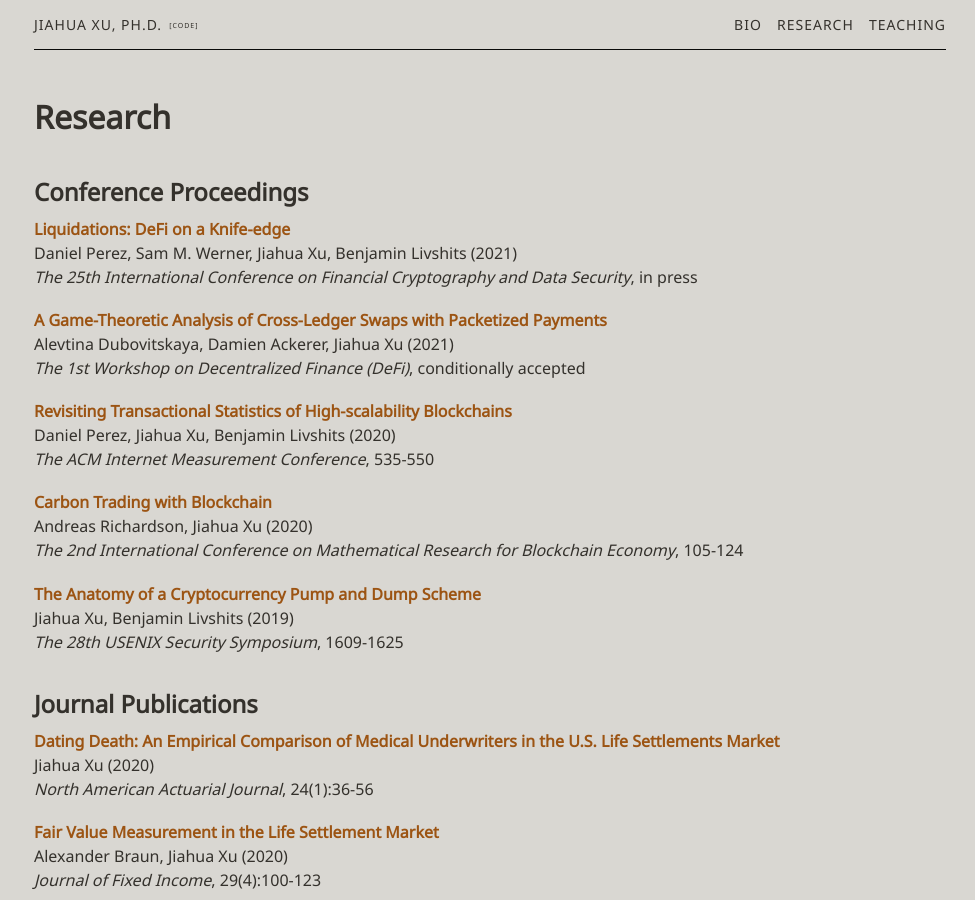
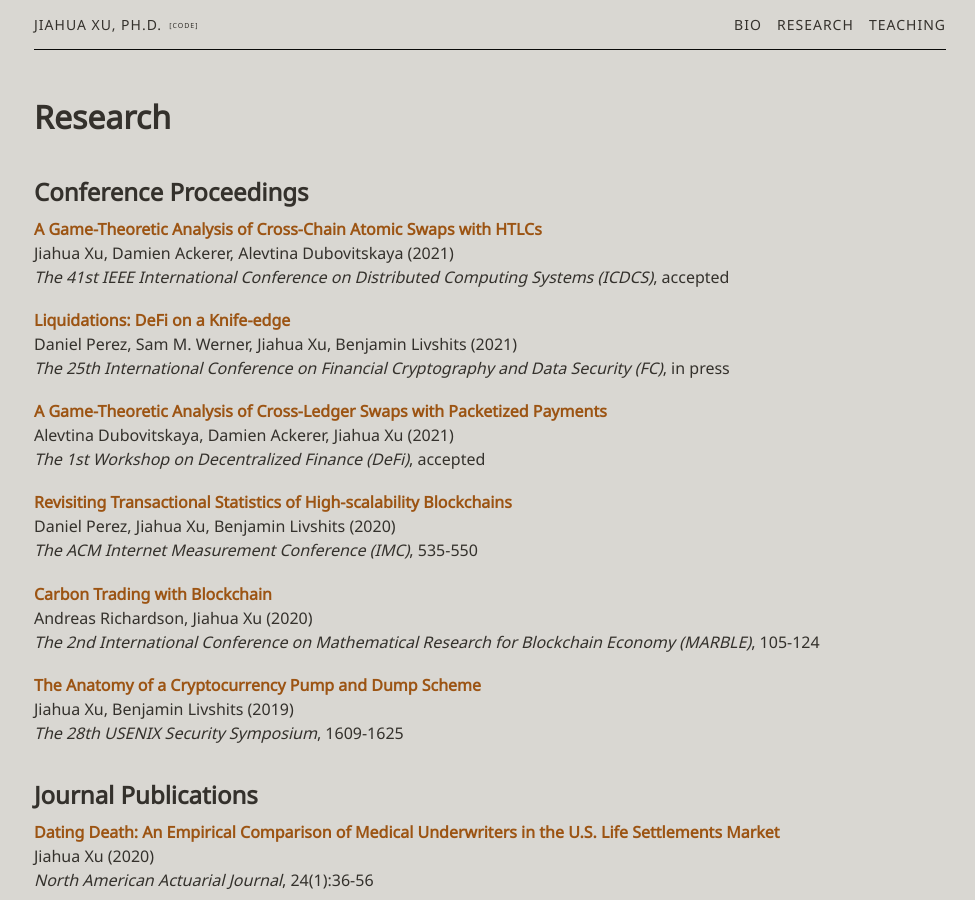
Before and after one commit to xujiahuayz/xujiahuayz.github.io, a Jekyll site: the page built from publications.md, in a window 1280 px wide and 900 px high. Shown: the whole window, without its empty margins (150-1125 px from the left). Built offline with Jekyll 4.4.1, drawn with Linux system fonts in a browser that asks for light colours; some of the changed text lies outside the part shown.

Commit message:
Update publications.md

```diff
--- a/publications.md
+++ b/publications.md
@@ -4,9 +4,16 @@ permalink: /research/
 title: Research
 conf:
 
+    - title:   "A Game-Theoretic Analysis of Cross-Chain Atomic Swaps with HTLCs"
+      author:  "Jiahua Xu, Damien Ackerer, Alevtina Dubovitskaya"
+      journal: "The 41st IEEE International Conference on Distributed Computing Systems (ICDCS)"
+      number:  "accepted"
+      year:    "2021"
+      url:     "https://arxiv.org/abs/2011.11325"
+
     - title:   "Liquidations: DeFi on a Knife-edge"
       author:  "Daniel Perez, Sam M. Werner, Jiahua Xu, Benjamin Livshits"
-      journal: "The 25th International Conference on Financial Cryptography and Data Security"
+      journal: "The 25th International Conference on Financial Cryptography and Data Security (FC)"
       number:  "in press"
       year:    "2021"
       url:     "https://arxiv.org/abs/2009.13235"
@@ -14,20 +21,20 @@ conf:
     - title:   "A Game-Theoretic Analysis of Cross-Ledger Swaps with Packetized Payments"
       author:  "Alevtina Dubovitskaya, Damien Ackerer, Jiahua Xu"
       journal: "The 1st Workshop on Decentralized Finance (DeFi)"
-      number:  "conditionally accepted"
+      number:  "accepted"
       year:    "2021"
       url:     "https://arxiv.org/abs/2103.02056"
 
     - title:   "Revisiting Transactional Statistics of High-scalability Blockchains"
       author:  "Daniel Perez, Jiahua Xu, Benjamin Livshits"
-      journal: "The ACM Internet Measurement Conference"
+      journal: "The ACM Internet Measurement Conference (IMC)"
       number:  "535-550"
       year:    "2020"
       url:     "https://dl.acm.org/doi/abs/10.1145/3419394.3423628"
 
     - title:   "Carbon Trading with Blockchain"
       author:  "Andreas Richardson, Jiahua Xu"
-      journal: "The 2nd International Conference on Mathematical Research for Blockchain Economy"
+      journal: "The 2nd International Conference on Mathematical Research for Blockchain Economy (MARBLE)"
       number:  "105-124"
       year:    "2020"
       url:     "https://link.springer.com/chapter/10.1007/978-3-030-53356-4_7"
```
Also changed, not shown: other parts of publications.md (+1 -3 lines).
